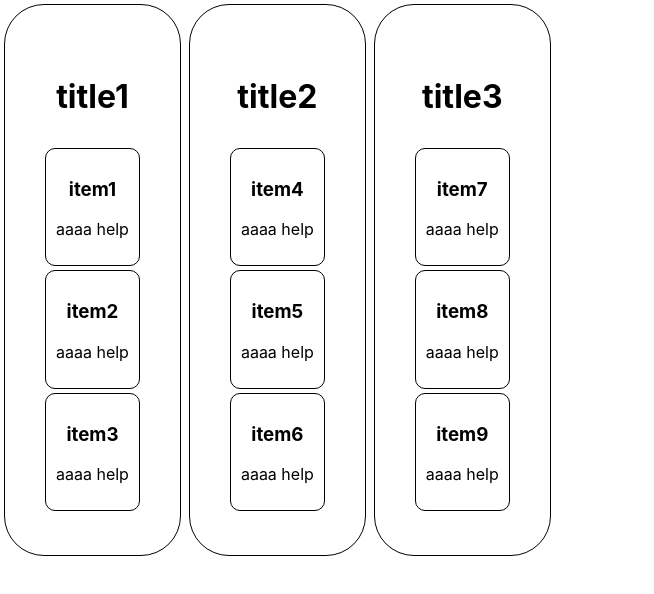
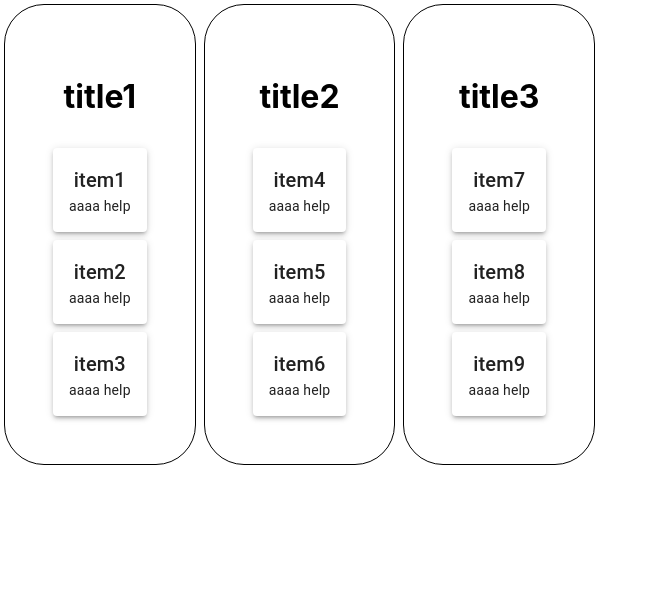
Before and after one commit to tairobinett/kanbanlike, a React (Create React App) app in the folder frontend/: page / in a window 1280 px wide. Shown: the top 594 px of the page, without its empty margins (0-654 px from the left). Built offline with nearby package versions, Linux system fonts and the light colour scheme.

Commit message:
added MUI paaper component to item.js

```diff
--- a/frontend/package.json
+++ b/frontend/package.json
@@ -3,9 +3,13 @@
   "version": "0.1.0",
   "private": true,
   "dependencies": {
+    "@emotion/react": "^11.11.4",
+    "@emotion/styled": "^11.11.5",
+    "@mui/material": "^5.16.0",
     "@testing-library/jest-dom": "^5.17.0",
     "@testing-library/react": "^13.4.0",
     "@testing-library/user-event": "^13.5.0",
+    "mui": "^0.0.1",
     "react": "^18.3.1",
     "react-dom": "^18.3.1",
     "react-scripts": "5.0.1",
--- a/frontend/src/components/Item.js
+++ b/frontend/src/components/Item.js
@@ -1,11 +1,17 @@
 import React from 'react';
+import { Paper, Typography } from '@mui/material';
 
-const Item = ({name, body}) => {
-    return (
-        <div className='item'>
-            <h3>{name}</h3>
-            <p>{body}</p>
-        </div>
-    );
+const Item = ({ name, body }) => {
+  return (
+    <Paper elevation={3} sx={{ padding: 2, margin: 1 }}>
+      <Typography variant="h6" component="h3">
+        {name}
+      </Typography>
+      <Typography variant="body2">
+        {body}
+      </Typography>
+    </Paper>
+  );
 };
+
 export default Item;
```
Also changed, not shown: 1 other file (tests, documents, lock files or other folders).
